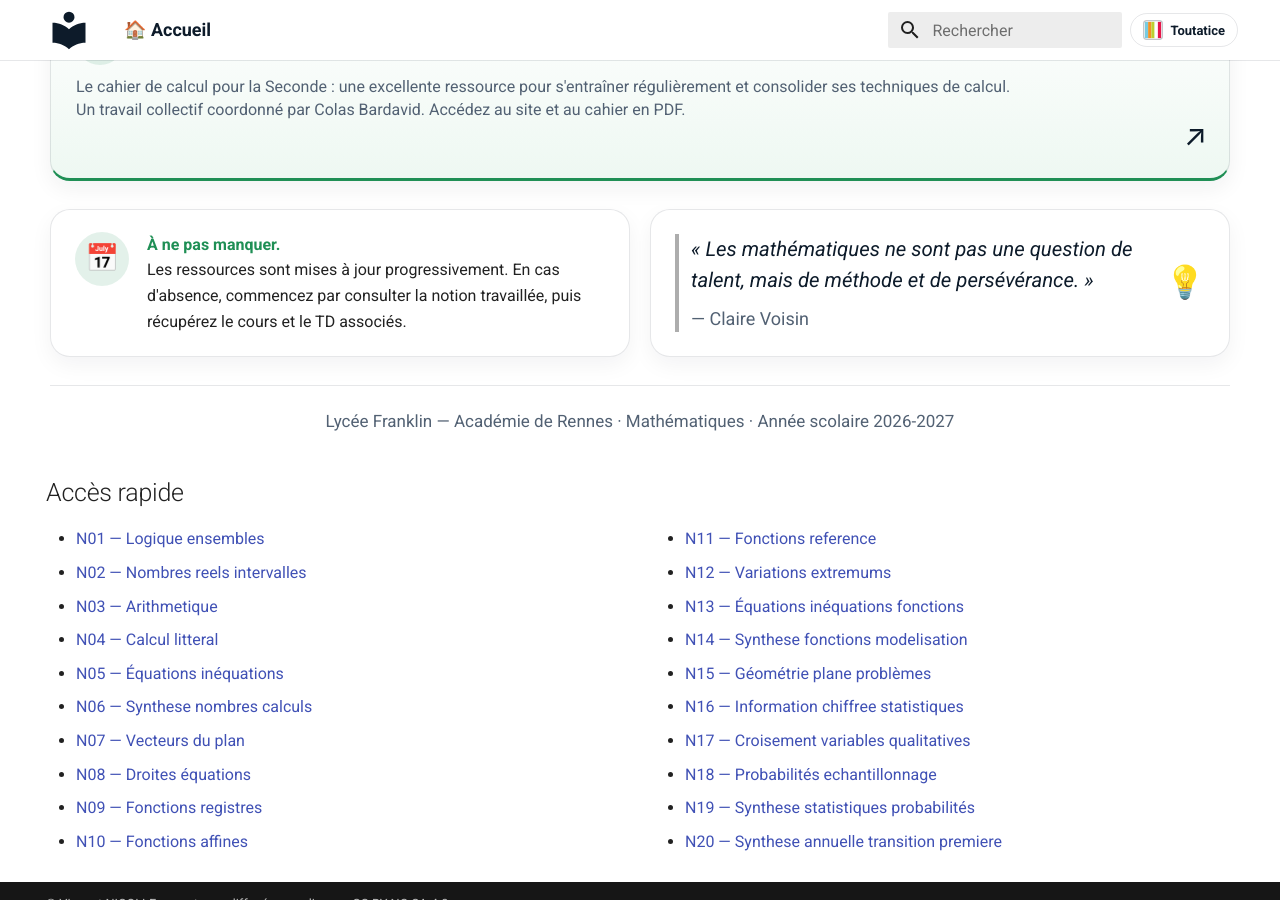
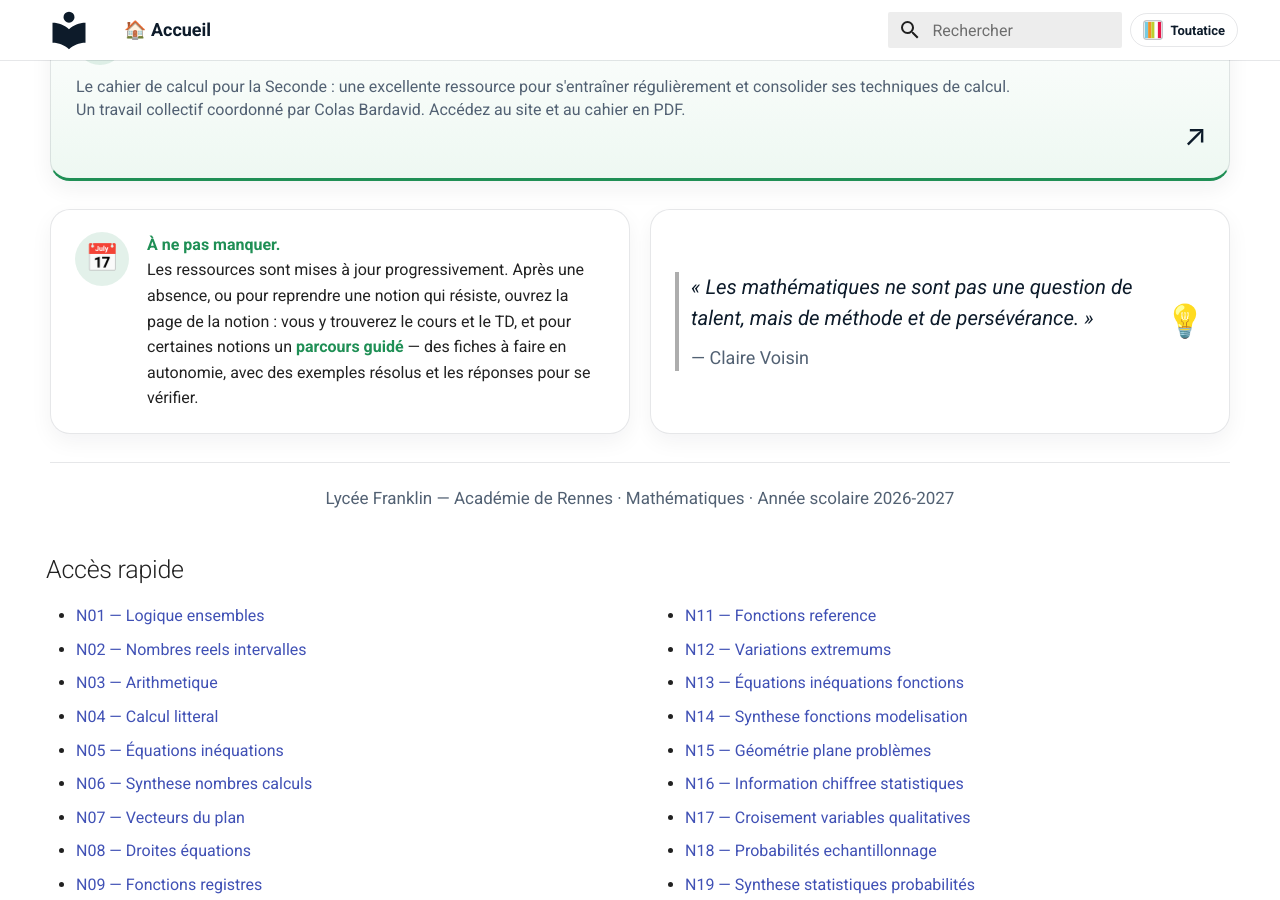
Before and after one commit to vnicolle56610/maths-seconde, an MkDocs documentation site: the page built from docs/index.md, in a window 1280 px wide and 900 px high, scrolled down 1071 px. Built offline with MkDocs 1.6.1 and Material for MkDocs 9.7.7, drawn with Linux system fonts in a browser that asks for light colours.

Commit message:
Accueil : bloc « À ne pas manquer » mentionne les parcours guidés
Co-Authored-By: Claude Opus 5.5 <noreply@anthropic.com>

```diff
--- a/docs/index.md
+++ b/docs/index.md
@@ -83,7 +83,7 @@ hide:
     <span class="maths-note-icon">📅</span>
     <div>
       <strong>À ne pas manquer.</strong><br>
-      Les ressources sont mises à jour progressivement. En cas d'absence, commencez par consulter la notion travaillée, puis récupérez le cours et le TD associés.
+      Les ressources sont mises à jour progressivement. Après une absence, ou pour reprendre une notion qui résiste, ouvrez la page de la notion : vous y trouverez le cours et le TD, et pour certaines notions un <strong>parcours guidé</strong> — des fiches à faire en autonomie, avec des exemples résolus et les réponses pour se vérifier.
     </div>
   </div>
   <div class="maths-quote">
```
